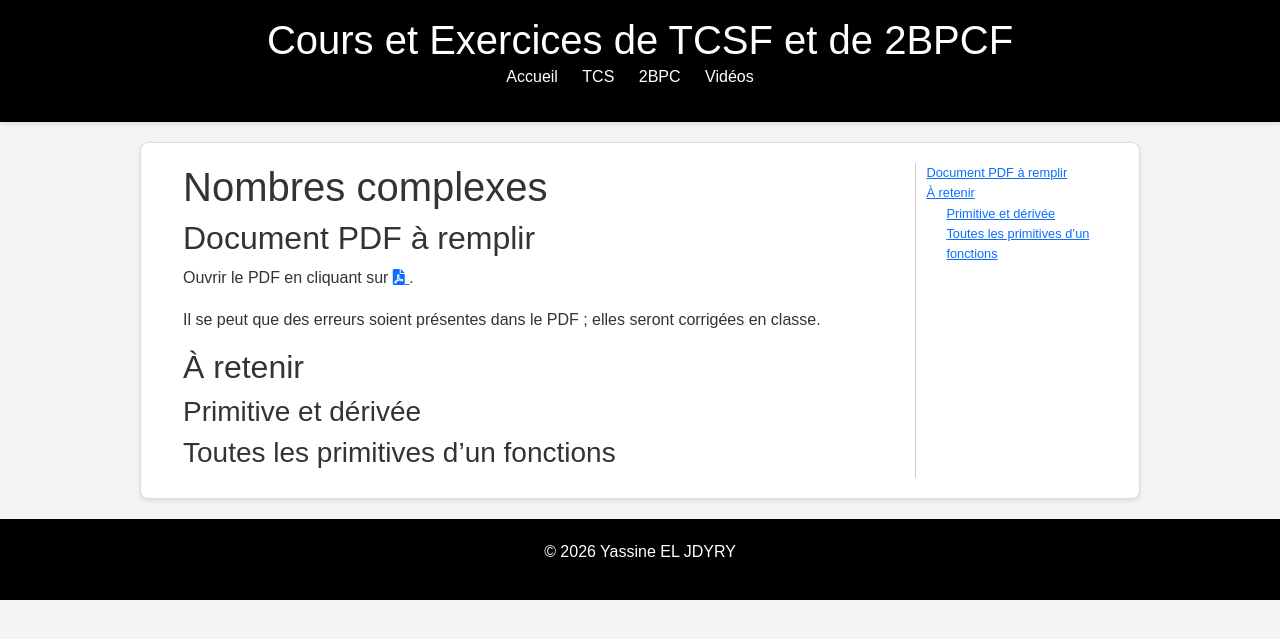
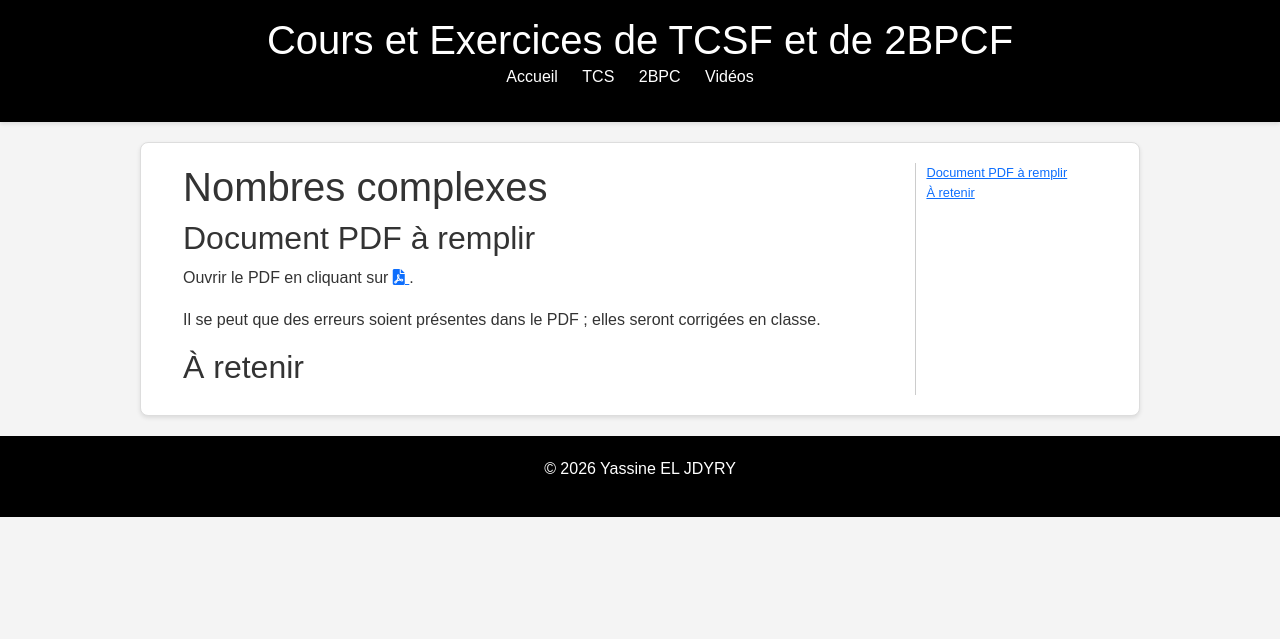
Before and after one commit to learninmath/learninmath.github.io, a Jekyll site: the page built from _2bpc/chapitre8.md, in a window 1280 px wide. Shown: the top 639 px of the page. Built offline with Jekyll 4.4.1, drawn with Linux system fonts in a browser that asks for light colours.

Commit message:
v22.2.26

```diff
--- a/_2bpc/chapitre8.md
+++ b/_2bpc/chapitre8.md
@@ -16,6 +16,6 @@ Il se peut que des erreurs soient présentes dans le PDF ; elles seront corrigé
 
 ## À retenir
 
-### Primitive et dérivée
+<!-- ### Primitive et dérivée
 
-### Toutes les primitives d'un fonctions
+### Toutes les primitives d'un fonctions -->
```
Also changed, not shown: _2bpc/chapitre6.md (+2 -2 lines), _2bpc/chapitre7.md (+2 -2 lines).
